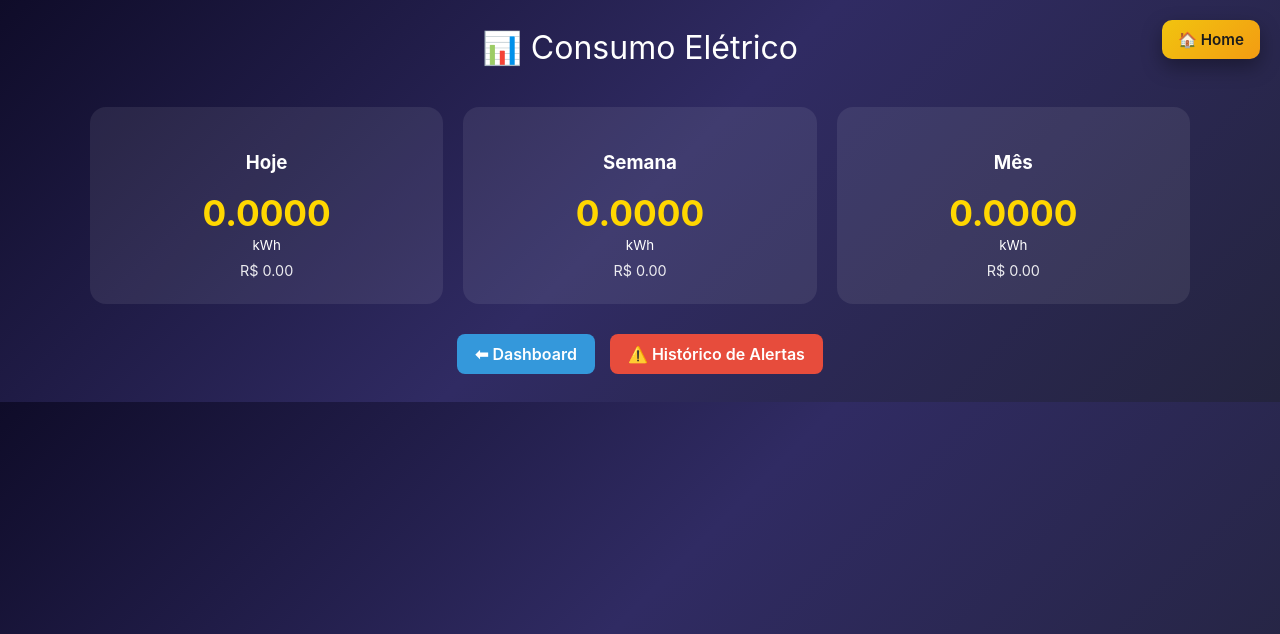
After one commit to Lluis434/iot-monitoramento-consumo, a Flask app: page /consumo-periodos in a window 1280 px wide. The commit adds this page. Shown: the top 634 px of the page. Run offline with Flask 3, Linux system fonts and the light colour scheme.

Commit message:
projeto finalizado

```diff
--- a/app.py
+++ b/app.py
@@ -1,4 +1,4 @@
-from flask import Flask
+from flask import Flask, render_template
 from extensions import db
 from routes.consumo import consumo_bp
 from routes.dashboard import dashboard_bp
@@ -22,7 +22,7 @@ with app.app_context():
 
 @app.route('/')
 def index():
-    return 'API de Monitoramento de Consumo Elétrico ativa'
+     return render_template('index.html')
 
 if __name__ == '__main__':
     app.run(debug=True)
--- a/routes/alertas.py
+++ b/routes/alertas.py
@@ -3,10 +3,6 @@ from models import Medicao
 
 alertas_bp = Blueprint('alertas', __name__)
 
-
-# ---------------------------
-# GET - Listar todos os alertas
-# ---------------------------
 @alertas_bp.route('/api/alertas', methods=['GET'])
 def listar_alertas():
     alertas = Medicao.query.filter_by(anomalia=True) \
--- a/routes/consumo.py
+++ b/routes/consumo.py
@@ -24,7 +24,6 @@ def receber_consumo():
             potencia=float(data['potencia']),
             energia=float(data['energia']),
             custo=float(data['custo']),
-            # Garante que strings como "false" ou "0" sejam interpretadas como False
             anomalia=str(data['anomalia']).lower() in ['true', '1', 't', 'y', 'yes'] if isinstance(data['anomalia'], str) else bool(data['anomalia'])
         )
     except ValueError:
--- a/routes/dashboard.py
+++ b/routes/dashboard.py
@@ -3,6 +3,8 @@ from flask import Blueprint, jsonify, render_template
 from sqlalchemy import func
 from extensions import db
 from models import Medicao
+from datetime import datetime, timedelta
+
 
 dashboard_bp = Blueprint('dashboard', __name__)
 
@@ -30,3 +32,50 @@ def resumo():
 @dashboard_bp.route('/dashboard')
 def dashboard():
     return render_template('dashboard.html')
+
+@dashboard_bp.route('/dashboard/alertas')
+def dashboard_alertas():
+    return render_template('dashboard_alertas.html')
+
+
+
+@dashboard_bp.route('/api/dashboard/consumo-periodos', methods=['GET'])
+def consumo_por_periodo():
+    agora = datetime.now()
+
+    inicio_dia = agora.replace(hour=0, minute=0, second=0, microsecond=0)
+    inicio_semana = inicio_dia - timedelta(days=inicio_dia.weekday())
+    inicio_mes = inicio_dia.replace(day=1)
+
+    def soma_energia(inicio):
+        return db.session.query(
+            func.sum(Medicao.energia)
+        ).filter(
+            Medicao.timestamp >= inicio
+        ).scalar() or 0
+
+    def soma_custo(inicio):
+        return db.session.query(
+            func.sum(Medicao.custo)
+        ).filter(
+            Medicao.timestamp >= inicio
+        ).scalar() or 0
+
+    return jsonify({
+        "dia": {
+            "energia": round(soma_energia(inicio_dia), 4),
+            "custo": round(soma_custo(inicio_dia), 2)
+        },
+        "semana": {
+            "energia": round(soma_energia(inicio_semana), 4),
+            "custo": round(soma_custo(inicio_semana), 2)
+        },
+        "mes": {
+            "energia": round(soma_energia(inicio_mes), 4),
+            "custo": round(soma_custo(inicio_mes), 2)
+        }
+    })
+
+@dashboard_bp.route('/consumo-periodos')
+def pagina_consumo_periodos():
+    return render_template('consumo_periodos.html')
--- /dev/null
+++ b/static/home_button.css
@@ -0,0 +1,41 @@
+/* ================= BOTÃO HOME ================= */
+
+.btn-home {
+    position: fixed;
+    top: 20px;
+    right: 20px;
+
+    display: flex;
+    align-items: center;
+    gap: 8px;
+
+    padding: 10px 16px;
+    border-radius: 10px;
+
+    background: linear-gradient(135deg, #f1c40f, #f39c12);
+    color: #1c1c1c;
+
+    font-weight: 600;
+    font-size: 0.95rem;
+    text-decoration: none;
+
+    box-shadow: 0 8px 20px rgba(0,0,0,0.35);
+    cursor: pointer;
+
+    transition:
+        transform 0.15s ease,
+        box-shadow 0.15s ease,
+        background 0.15s ease;
+
+    z-index: 1000; /* garante ficar acima de tudo */
+}
+
+.btn-home:hover {
+    transform: translateY(-2px);
+    box-shadow: 0 12px 25px rgba(0,0,0,0.45);
+}
+
+.btn-home:active {
+    transform: translateY(0);
+    box-shadow: 0 6px 15px rgba(0,0,0,0.3);
+}
--- /dev/null
+++ b/static/periodos.css
@@ -0,0 +1,62 @@
+body {
+    font-family: Inter, sans-serif;
+    background: linear-gradient(135deg, #0f0c29, #302b63, #24243e);
+    color: #fff;
+    padding: 20px;
+}
+
+header {
+    text-align: center;
+    font-size: 2rem;
+    margin-bottom: 40px;
+}
+
+.container {
+    max-width: 1100px;
+    margin: auto;
+}
+
+.cards {
+    display: grid;
+    grid-template-columns: repeat(auto-fit, minmax(220px, 1fr));
+    gap: 20px;
+}
+
+.card {
+    background: rgba(255,255,255,0.08);
+    padding: 25px;
+    border-radius: 16px;
+    text-align: center;
+}
+
+.valor {
+    font-size: 2.2rem;
+    color: #ffd700;
+    font-weight: 700;
+}
+
+.sub {
+    margin-top: 8px;
+    font-size: 0.9rem;
+    opacity: 0.9;
+}
+
+.acoes {
+    margin-top: 30px;
+    display: flex;
+    justify-content: center;
+    gap: 15px;
+}
+
+.btn {
+    padding: 10px 18px;
+    border-radius: 8px;
+    background: #3498db;
+    color: #fff;
+    text-decoration: none;
+    font-weight: 600;
+}
+
+.btn.alerta {
+    background: #e74c3c;
+}
--- /dev/null
+++ b/static/periodos.js
@@ -0,0 +1,21 @@
+async function carregarConsumo() {
+    try {
+        const response = await fetch('/api/dashboard/consumo-periodos');
+        const data = await response.json();
+
+        document.getElementById('dia-energia').innerText = data.dia.energia.toFixed(4);
+        document.getElementById('dia-custo').innerText = data.dia.custo.toFixed(2);
+
+        document.getElementById('semana-energia').innerText = data.semana.energia.toFixed(4);
+        document.getElementById('semana-custo').innerText = data.semana.custo.toFixed(2);
+
+        document.getElementById('mes-energia').innerText = data.mes.energia.toFixed(4);
+        document.getElementById('mes-custo').innerText = data.mes.custo.toFixed(2);
+
+    } catch (e) {
+        console.error('Erro ao carregar consumo:', e);
+    }
+}
+
+carregarConsumo();
+setInterval(carregarConsumo, 10000);
--- /dev/null
+++ b/templates/consumo_periodos.html
@@ -0,0 +1,56 @@
+<!DOCTYPE html>
+<html lang="pt-br">
+<head>
+    <meta charset="UTF-8">
+    <title>Consumo por Período</title>
+    <link rel="stylesheet" href="{{ url_for('static', filename='periodos.css') }}">
+    <link rel="stylesheet" href="/static/home_button.css">
+
+</head>
+<body>
+
+<a href="/" class="btn-home">
+    🏠 Home
+</a>
+
+
+<header>📊 Consumo Elétrico</header>
+
+<div class="container">
+
+    <div class="cards">
+
+        <div class="card">
+            <h3>Hoje</h3>
+            <div class="valor" id="dia-energia">--</div>
+            <small>kWh</small>
+            <div class="sub">R$ <span id="dia-custo">--</span></div>
+        </div>
+
+        <div class="card">
+            <h3>Semana</h3>
+            <div class="valor" id="semana-energia">--</div>
+            <small>kWh</small>
+            <div class="sub">R$ <span id="semana-custo">--</span></div>
+        </div>
+
+        <div class="card">
+            <h3>Mês</h3>
+            <div class="valor" id="mes-energia">--</div>
+            <small>kWh</small>
+            <div class="sub">R$ <span id="mes-custo">--</span></div>
+        </div>
+
+    </div>
+
+    <div class="acoes">
+        <a href="/dashboard" class="btn">⬅ Dashboard</a>
+        <a href="/dashboard/alertas" class="btn alerta">⚠️ Histórico de Alertas</a>
+    </div>
+
+</div>
+
+<script src="{{ url_for('static', filename='periodos.js') }}"></script>
+
+</body>
+</html>
```
Also changed, not shown: gateway/gateway_simulado.py (added, +62 -0 lines), gateway/serial_gateway.py (deleted, +0 -31 lines), static/alertas.css (added, +71 -0 lines), static/index.css (added, +111 -0 lines), static/style.css (+48 -0 lines), templates/dashboard.html (+13 -4 lines), templates/dashboard_alertas.html (added, +79 -0 lines), templates/index.html (added, +27 -0 lines).
